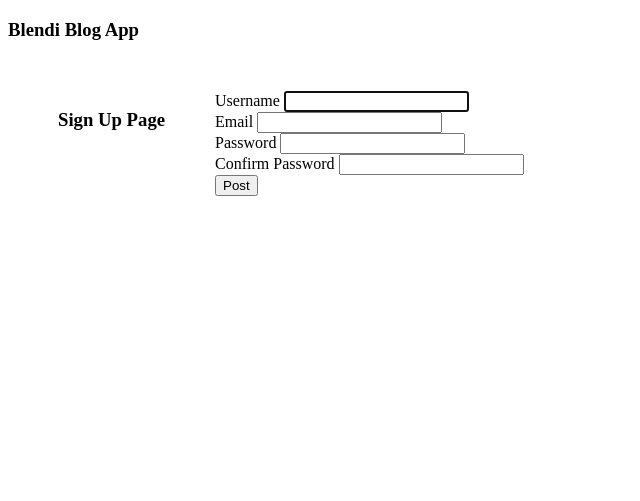
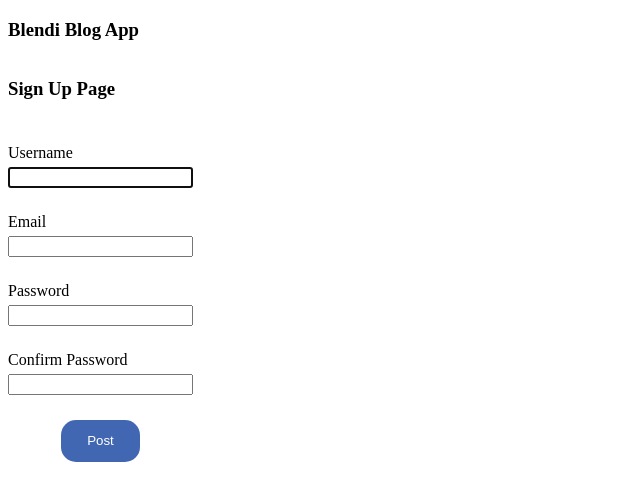
Before and after one commit to blendirrustemi/Blendi-Blog-Website, a Django app: page /sign_up/ in a window 1280 px wide. Shown: the top 501 px of the page, without its empty margins (0-640 px from the left). Run offline with Django 4.2, Linux system fonts and the light colour scheme; some libraries are stand-ins or nearby versions.

Commit message:
Sign_up form

```diff
--- a/templates/users/signup.html
+++ b/templates/users/signup.html
@@ -12,11 +12,35 @@
         text-decoration: none;
       }
 
-      .main-content {
+      .btn_submit {
+        align-self: center;
+        border: none;
+        outline: none;
+        padding: 1em 2em;
+        border-radius: 15px;
+        background: #4267B2;
+        color: #fff;
+        cursor: pointer;
+        transition: 0.3s;
+      }
+      .btn_submit:hover {
+        background: #487adf;
+      }
+
+      .form_container {
         display: flex;
-        margin: 50px 0;
-        padding: 0 50px;
-        gap: 50px;
+        flex-direction: column;
+        gap: 25px;
+      }
+
+      .input_field {
+        display: flex;
+        flex-direction: column;
+        gap: 5px;
+      }
+
+      .forms {
+        width: fit-content;
       }
 
 
@@ -30,9 +54,9 @@
       <h3>Blendi Blog App</h3>
     </div>
     <div class="main-content">
-      <h3 class="sign">Sign Up Page</h3>
       <div class="forms">
-        <form method="POST">
+        <form class="form_container" method="POST">
+          <h3 class="sign">Sign Up Page</h3>
           <!-- This is the form where you add blogs-->
           {% csrf_token %}
           <div class="input_field">
@@ -51,7 +75,7 @@
             <label for="">Confirm Password</label>
             {{ form.password2 }}
           </div>
-          <input type="submit" name="" id="" value="Post" />
+          <input class="btn_submit" type="submit" name="" id="" value="Post" />
         </form>
       </div>
     </div>
```
Also changed, not shown: db.sqlite3.
